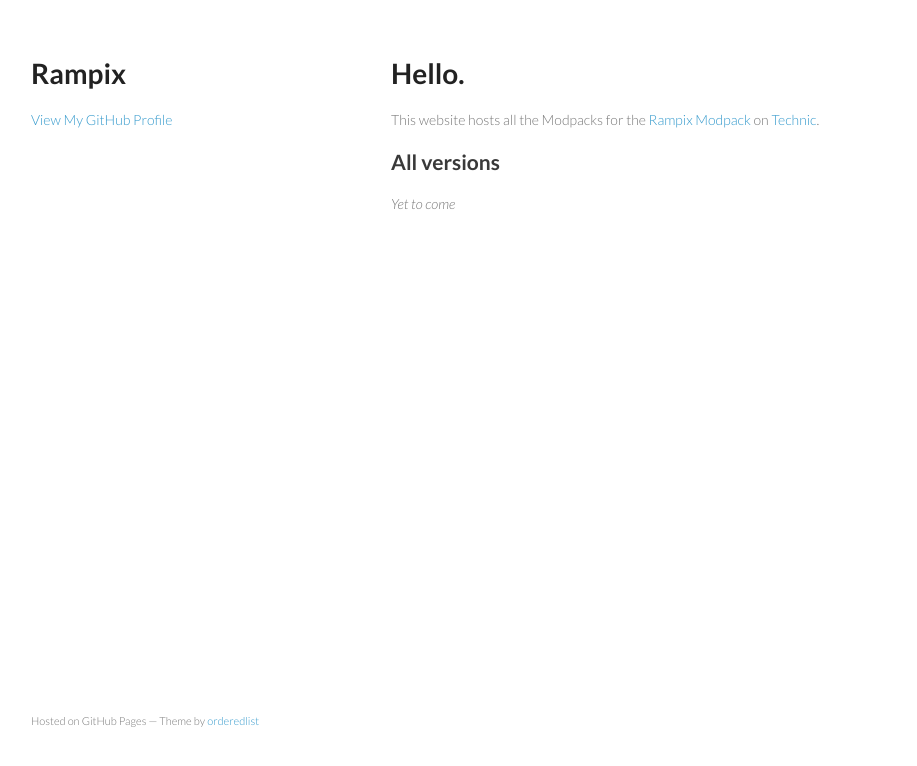
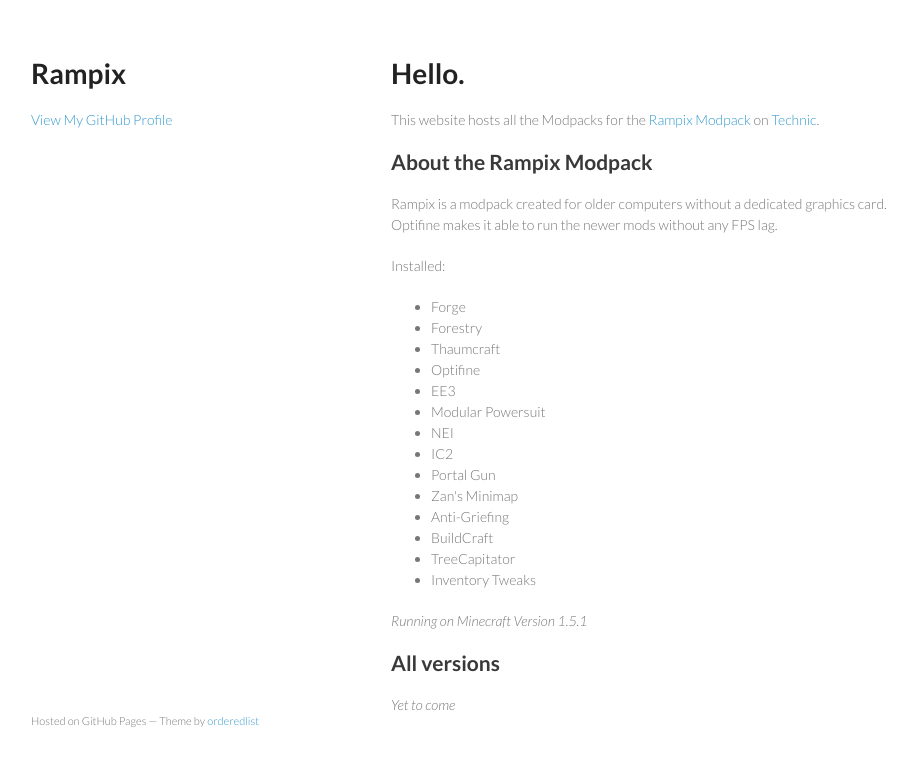
Before and after one commit to rampix/rampix.github.io, a plain HTML site: page index.html in a window 1280 px wide. Shown: the whole page, without its empty margins (179-1096 px from the left). Drawn offline with Linux system fonts and the light colour scheme.

Commit message:
Replace master branch with page content via GitHub

```diff
--- a/index.html
+++ b/index.html
@@ -29,6 +29,30 @@
 <p>This website hosts all the Modpacks for the <a href="http://www.technicpack.net/modpack/details/rampix.100466">Rampix Modpack</a> on <a href="http://www.technicpack.net">Technic</a>.</p>
 
 <h2>
+<a name="about-the-rampix-modpack" class="anchor" href="#about-the-rampix-modpack"><span class="octicon octicon-link"></span></a>About the Rampix Modpack</h2>
+
+<p>Rampix is a modpack created for older computers without a dedicated graphics card. Optifine makes it able to run the newer mods without any FPS lag.</p>
+
+<p>Installed:</p>
+
+<ul>
+<li>Forge</li>
+<li>Forestry</li>
+<li>Thaumcraft</li>
+<li>Optifine</li>
+<li>EE3</li>
+<li>Modular Powersuit</li>
+<li>NEI</li>
+<li>IC2</li>
+<li>Portal Gun</li>
+<li>Zan's Minimap</li>
+<li>Anti-Griefing</li>
+<li>BuildCraft</li>
+<li>TreeCapitator</li>
+<li>Inventory Tweaks</li>
+</ul><p><em>Running on Minecraft Version 1.5.1</em></p>
+
+<h2>
 <a name="all-versions" class="anchor" href="#all-versions"><span class="octicon octicon-link"></span></a>All versions</h2>
 
 <p><em>Yet to come</em></p>
--- a/params.json
+++ b/params.json
@@ -1 +1 @@
-{"name":"Rampix","tagline":"","body":"# Hello.\r\nThis website hosts all the Modpacks for the [Rampix Modpack](http://www.technicpack.net/modpack/details/rampix.100466) on [Technic](http://www.technicpack.net).\r\n\r\n## All versions\r\n_Yet to come_","google":"","note":"Don't delete this file! It's used internally to help with page regeneration."}
+{"name":"Rampix","tagline":"","body":"# Hello.\r\nThis website hosts all the Modpacks for the [Rampix Modpack](http://www.technicpack.net/modpack/details/rampix.100466) on [Technic](http://www.technicpack.net).\r\n\r\n\r\n## About the Rampix Modpack\r\nRampix is a modpack created for older computers without a dedicated graphics card. Optifine makes it able to run the newer mods without any FPS lag.\r\n\r\nInstalled:\r\n* Forge\r\n* Forestry\r\n* Thaumcraft\r\n* Optifine\r\n* EE3\r\n* Modular Powersuit\r\n* NEI\r\n* IC2\r\n* Portal Gun\r\n* Zan's Minimap\r\n* Anti-Griefing\r\n* BuildCraft\r\n* TreeCapitator\r\n* Inventory Tweaks\r\n\r\n_Running on Minecraft Version 1.5.1_\r\n\r\n## All versions\r\n_Yet to come_","google":"","note":"Don't delete this file! It's used internally to help with page regeneration."}
```
